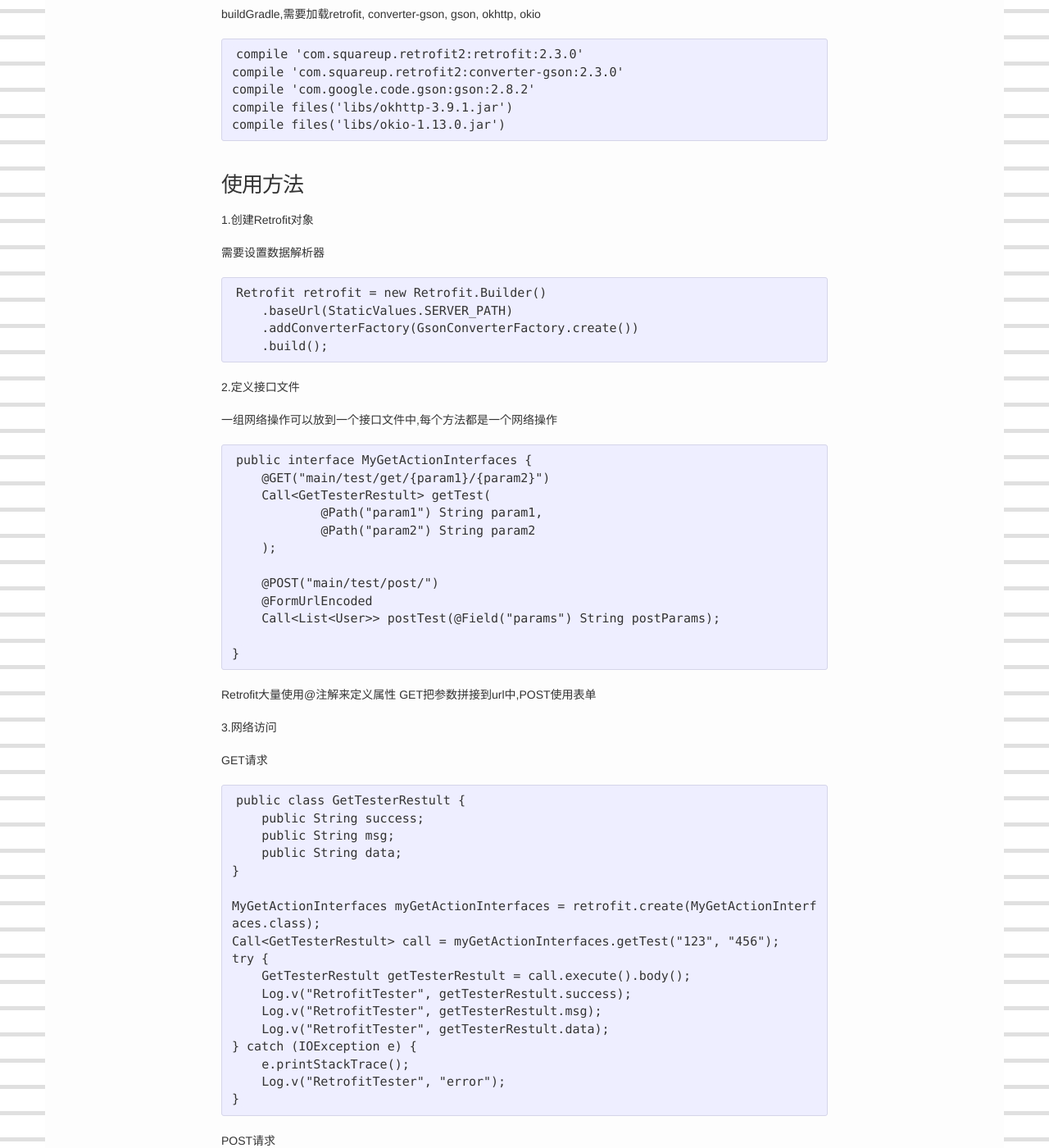
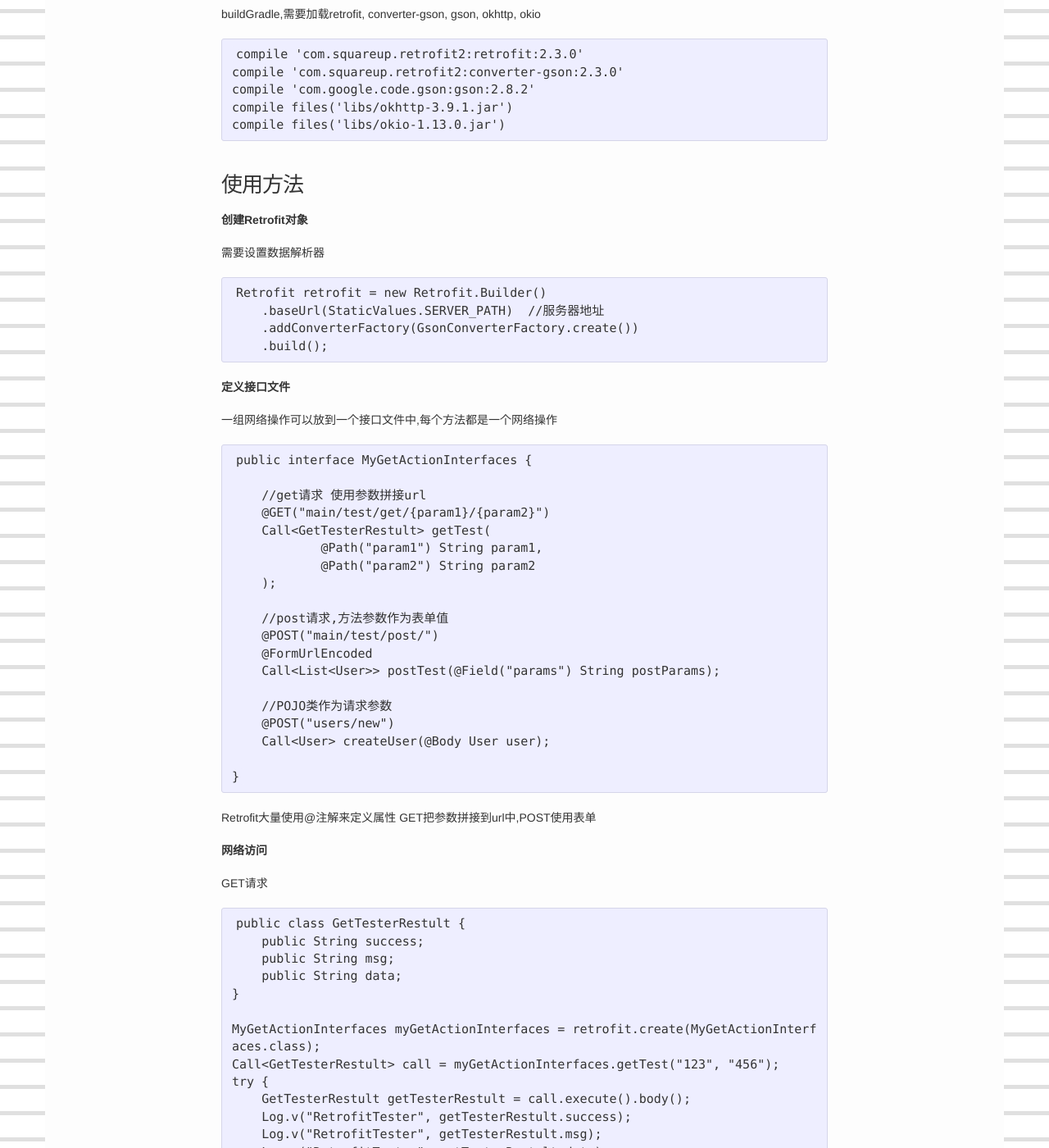
Before and after one commit to viator42/viator42.github.io, a Jekyll site: the page built from _posts/2018-2-11-android-retrofit-rxjaja.markdown, in a window 1280 px wide and 1400 px high, scrolled down 4828 px. Shown: the whole window at 82% size. Built offline with Jekyll 4.4.1, drawn with Linux system fonts in a browser that asks for light colours.

Commit message:
update post

```diff
--- a/_posts/2018-2-11-android-retrofit-rxjaja.markdown
+++ b/_posts/2018-2-11-android-retrofit-rxjaja.markdown
@@ -191,7 +191,7 @@
 
 用来合并多个Observable
 
--------------------------------------------------------------------------------------
+--------
 
 ## Retrofit笔记
 
@@ -211,36 +211,43 @@
 
 ### 使用方法
 
-1.创建Retrofit对象
+__创建Retrofit对象__
 
 需要设置数据解析器
 
     Retrofit retrofit = new Retrofit.Builder()
-        .baseUrl(StaticValues.SERVER_PATH)
+        .baseUrl(StaticValues.SERVER_PATH)  //服务器地址
         .addConverterFactory(GsonConverterFactory.create())
         .build();
 
-2.定义接口文件
+__定义接口文件__
 
 一组网络操作可以放到一个接口文件中,每个方法都是一个网络操作
 
     public interface MyGetActionInterfaces {
+
+        //get请求 使用参数拼接url
         @GET("main/test/get/{param1}/{param2}")
         Call<GetTesterRestult> getTest(
                 @Path("param1") String param1,
                 @Path("param2") String param2
         );
 
+        //post请求,方法参数作为表单值
         @POST("main/test/post/")
         @FormUrlEncoded
         Call<List<User>> postTest(@Field("params") String postParams);
+
+        //POJO类作为请求参数
+        @POST("users/new")
+        Call<User> createUser(@Body User user);
 
     }
 
 Retrofit大量使用@注解来定义属性
 GET把参数拼接到url中,POST使用表单
 
-3.网络访问
+__网络访问__
 
 GET请求
 
@@ -284,7 +291,8 @@
 
 返回值直接从json格式映射成对象
 
---------------------------------------------------------------------------------------
+--------
+
 ## Retrofit和RxJava结合
 
 ### 导入库
```
